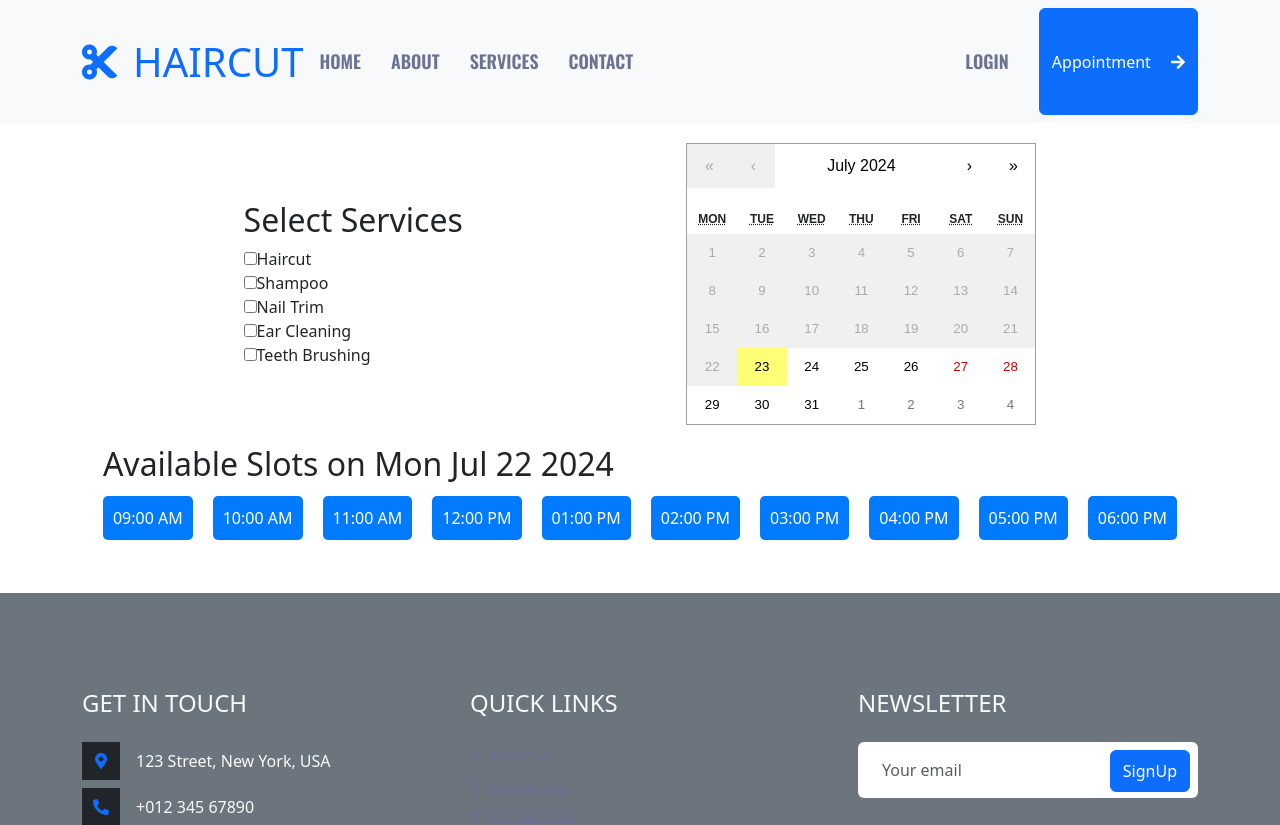
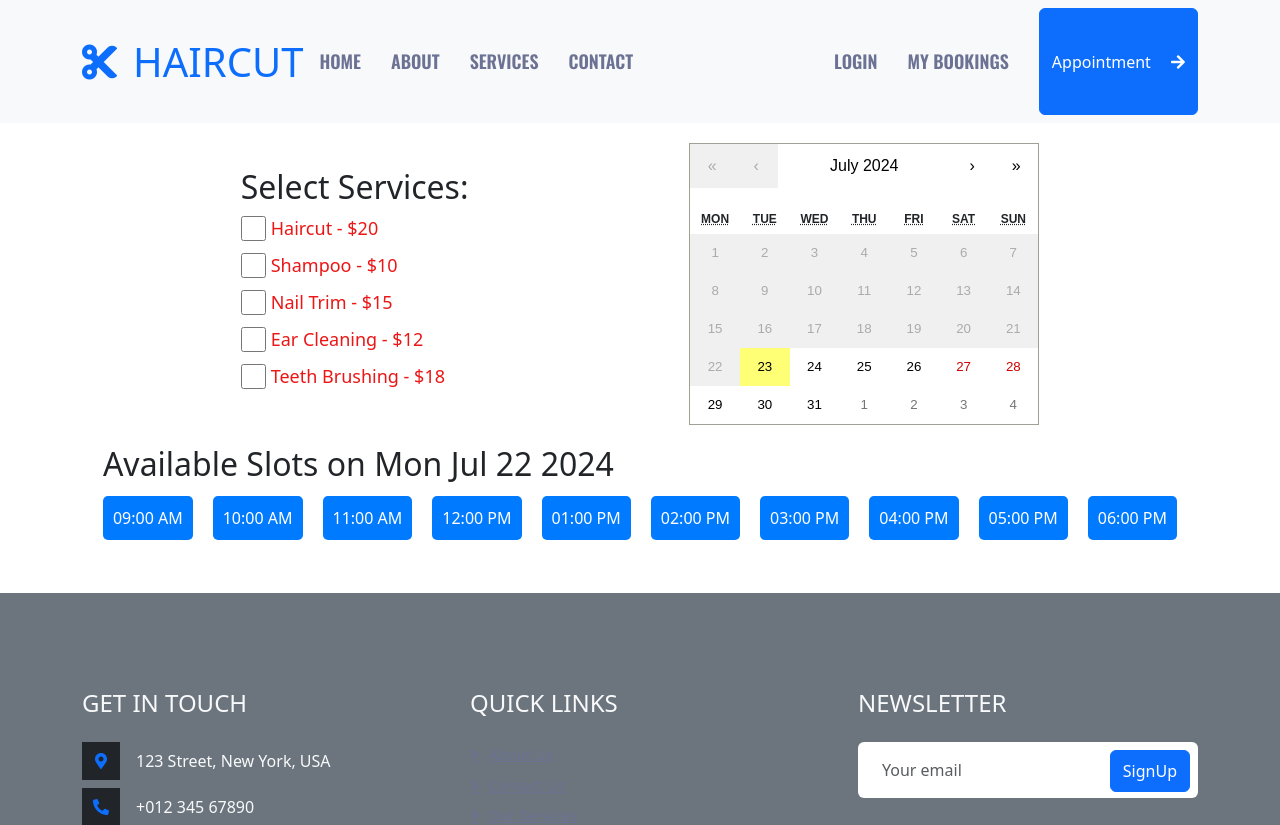
Before and after one commit to IIvanina/React-Project, a React (Vite) app in the folder client/: page /calendar in a window 1280 px wide. Shown: the top 825 px of the page. Built offline with nearby package versions, Linux system fonts and the light colour scheme; no server answers.

Commit message:
add myBookings and BookingDetails

```diff
--- a/client/src/App.jsx
+++ b/client/src/App.jsx
@@ -11,6 +11,7 @@ import NotFound from "./components/NotFound.jsx";
 import SignIn from "./components/SignIn.jsx";
 import Registration from "./components/Registration.jsx";
 import BookingCalendar from "./components/BookingCalendar.jsx";
+import MyBookings from "./components/MyBookings.jsx";
 
 function App() {
 
@@ -26,6 +27,7 @@ function App() {
 				<Route path="/testimonial" element={<Testimonial />} />
 				<Route path="/contact" element={<Contact />} />
 				<Route path="/calendar" element={<BookingCalendar />} />
+				<Route path="/bookings" element={<MyBookings />} />
 				{/* <Route path="/registration" element={<Registration />} /> */}
 				<Route path="*" element={<NotFound />} />
 			</Routes>
--- a/client/src/components/BookingCalendar.jsx
+++ b/client/src/components/BookingCalendar.jsx
@@ -1,15 +1,16 @@
 import React, { useState, useEffect } from 'react';
+import { useNavigate } from 'react-router-dom';
 import Calendar from 'react-calendar';
 import 'react-calendar/dist/Calendar.css';
-import './BookingCalendar.css';
-import { create, getBookingsForDate } from '../services/bookingService';
+import styles from '../components/BookingCalendar.module.css';
+import * as bookingService from '../services/bookingService';
 
 const services = [
-    'Haircut',
-    'Shampoo',
-    'Nail Trim',
-    'Ear Cleaning',
-    'Teeth Brushing'
+    { name: 'Haircut', price: 20 },
+    { name: 'Shampoo', price: 10 },
+    { name: 'Nail Trim', price: 15 },
+    { name: 'Ear Cleaning', price: 12 },
+    { name: 'Teeth Brushing', price: 18 }
 ];
 
 const timeSlots = [
@@ -27,6 +28,8 @@ export default function BookingCalendar() {
     const [allSlotsBooked, setAllSlotsBooked] = useState(false);
     const [loading, setLoading] = useState(true);
 
+    const navigate = useNavigate();
+
     const today = new Date();
     today.setHours(0, 0, 0, 0); // Start of day in local time
     const todayUTC = today.toISOString().split('T')[0]; // Format: YYYY-MM-DD
@@ -35,7 +38,7 @@ export default function BookingCalendar() {
         const fetchBookings = async () => {
             setLoading(true);
             try {
-                const result = await getBookingsForDate(selectedDate);
+                const result = await bookingService.getBookingsForDate(selectedDate);
                 const booked = result.map(booking => booking.time);
 
                 const allBooked = timeSlots.every(slot => booked.includes(slot));
@@ -66,10 +69,12 @@ export default function BookingCalendar() {
 
     const onServiceChange = (event) => {
         const { value, checked } = event.target;
+        const service = services.find(service => service.name === value);
+
         if (checked) {
-            setSelectedServices([...selectedServices, value]);
+            setSelectedServices([...selectedServices, service]);
         } else {
-            setSelectedServices(selectedServices.filter(service => service !== value));
+            setSelectedServices(selectedServices.filter(s => s.name !== value));
         }
     };
 
@@ -86,10 +91,12 @@ export default function BookingCalendar() {
         };
 
         try {
-            const result = await create(bookingData);
+            const result = await bookingService.create(bookingData);
             // Re-fetch bookings to ensure the state is up-to-date
             await fetchBookings();
+
             alert(`Booking confirmed for ${selectedDate.toDateString()} at ${slot}`);
+            navigate('/bookings');
         } catch (error) {
             console.error('Error creating booking:', error);
             alert('Failed to book slot. Please try again.');
@@ -99,7 +106,7 @@ export default function BookingCalendar() {
     const fetchBookings = async () => {
         setLoading(true);
         try {
-            const result = await getBookingsForDate(selectedDate);
+            const result = await bookingService.getBookingsForDate(selectedDate);
             const booked = result.map(booking => booking.time);
             const allBooked = timeSlots.every(slot => booked.includes(slot));
             setBookedSlots(booked);
@@ -114,18 +121,20 @@ export default function BookingCalendar() {
     };
 
     return (
-        <div className="booking-calendar">
-            <div className="service-selection">
-                <h2>Select Services</h2>
+        <div className={styles.bookingCalendar}>
+            <div className={styles.serviceSelection}>
+                <h2>Select Services:</h2>
                 {services.map(service => (
-                    <div key={service}>
+                    <div key={service.name}>
                         <input
                             type="checkbox"
-                            id={service}
-                            value={service}
+                            id={service.name}
+                            value={service.name}
                             onChange={onServiceChange}
                         />
-                        <label htmlFor={service}>{service}</label>
+                        <label className={styles.serviceLabel} htmlFor={service.name}>
+                            {service.name} - ${service.price}
+                        </label>
                     </div>
                 ))}
             </div>
@@ -134,14 +143,14 @@ export default function BookingCalendar() {
                 value={selectedDate}
                 minDate={today} // Disable past dates but allow today
             />
-            <div className="time-slots">
+            <div className={styles.timeSlots}>
                 <h2>Available Slots on {selectedDate.toDateString()}</h2>
                 {loading ? (
                     <p>Loading...</p>
                 ) : allSlotsBooked ? (
                     <p>All slots are booked for this date.</p>
                 ) : (
-                    <div className="slots">
+                    <div className={styles.slots}>
                         {timeSlots.map((slot) => (
                             <span key={slot}>
                                 <button
--- a/client/src/components/BookingCalendar.css
+++ b/client/src/components/BookingCalendar.module.css
@@ -1,6 +1,4 @@
-/* src/components/BookingCalendar.css */
-
-.booking-calendar {
+.bookingCalendar {
     display: flex;
     flex-direction: row;
     align-items: center;
@@ -9,22 +7,22 @@
     justify-content: space-evenly;
 }
 
-.time-slots {
+.timeSlots {
     margin-top: 20px;
 }
 
-.time-slots div {
+.timeSlots div {
     display: flex;
     flex-wrap: wrap;
     justify-content: flex-start;
     gap: 20px;
 }
 
-.time-slots span {
+.timeSlots span {
     margin: 5px 0;
 }
 
-.time-slots button {
+.timeSlots button {
     padding: 10px;
     border: none;
     background-color: #007bff;
@@ -34,12 +32,30 @@
     transition: background-color 0.3s;
 }
 
-.time-slots button:hover:not(:disabled) {
+.timeSlots button:hover:not(:disabled) {
     background-color: #0056b3;
 }
 
-.time-slots button:disabled {
+.timeSlots button:disabled {
     background-color: #cccccc;
     color: #666666;
     cursor: not-allowed;
 }
+
+.serviceLabel {
+    font-size: large;
+    color: #EB1616;
+    padding-left: 5px;
+}
+
+.serviceSelection div {
+    display: flex;
+    flex-direction: row;
+    align-items: center;
+    margin-bottom: 10px;
+}
+
+.serviceSelection input {
+    width: 25px;
+    height: 25px;
+}
--- /dev/null
+++ b/client/src/components/BookingDetails.jsx
@@ -0,0 +1,25 @@
+import styles from '../components/BookingDetails.module.css';
+
+export default function BookingDetails({
+    date,
+    services,
+    time,
+    _id
+}) {
+    return (
+        <div className={styles.detailsBox}>
+            {services.map(service => (
+                        <h3 key={`${service.name}${_id}`}>
+                            {service.name} - {service.price} Euro
+                        </h3>
+                    ))}
+            <ul className={styles.timeDetails}>
+                <li>Date: {new Date(date).toLocaleDateString()}</li>
+                <li>Hour: {time}</li>
+
+            </ul>
+            <button className='btn btn-light w-100 py-3 mb-2'>Edit</button>
+            <button className='btn btn-primary w-100 py-3'>Delete</button>
+        </div>
+    );
+}
--- /dev/null
+++ b/client/src/components/BookingDetails.module.css
@@ -0,0 +1,14 @@
+.detailsBox {
+    background-color: #191C24;
+    max-width: 700px;
+    margin: 20px auto;
+    padding: 20px;
+}
+
+.timeDetails {
+    list-style: none;
+    color: #EB1616;
+    font-size: 20px;
+    padding: 0px;
+    margin-bottom: 20px;
+}
--- a/client/src/components/Header.jsx
+++ b/client/src/components/Header.jsx
@@ -39,6 +39,7 @@ export default function Header({
                         <Nav>
                             {/* <Nav.Link as={Link} to="#" onClick={() => setModalShow(true)}>Login</Nav.Link> */}
                             <Nav.Link as={Link} to="calendar" >Login</Nav.Link>
+                            <Nav.Link as={Link} to="bookings" >My Bookings</Nav.Link>
                             <Button variant="primary" onClick={() => setModalShow(true)}>
                                 Appointment <i className="fa fa-arrow-right ms-3"></i>
                             </Button>
--- /dev/null
+++ b/client/src/components/MyBookings.jsx
@@ -0,0 +1,34 @@
+import React, { useState, useEffect } from 'react';
+import * as bookingService from '../services/bookingService';
+import BookingDetails from './BookingDetails';
+
+export default function MyBookings() {
+    const [bookings, setBookings] = useState([]);
+
+    useEffect(() => {
+        const fetchBookings = async () => {
+            try {
+                const result = await bookingService.getAllBookingsForUser();
+                setBookings(result);
+            } catch (error) {
+                console.error('Error fetching bookings:', error);
+            }
+        };
+
+        fetchBookings();
+    }, []);
+
+    console.log(bookings);
+
+    return (
+        <div className='text-center mx-auto mb-5 mt-5 wow fadeInUp'>
+            <h2 class="text-uppercase">My Bookings</h2>
+            <ul>
+                {bookings.map(booking => (
+                    <BookingDetails key={booking._id} {...booking} />
+                ))}
+            </ul>
+            {bookings.length === 0 && <p>No bookings yet</p>}
+        </div>
+    );
+}
```
Also changed, not shown: client/src/services/bookingService.js (+17 -3 lines), client/src/services/commentServices.js (added, +12 -0 lines).
